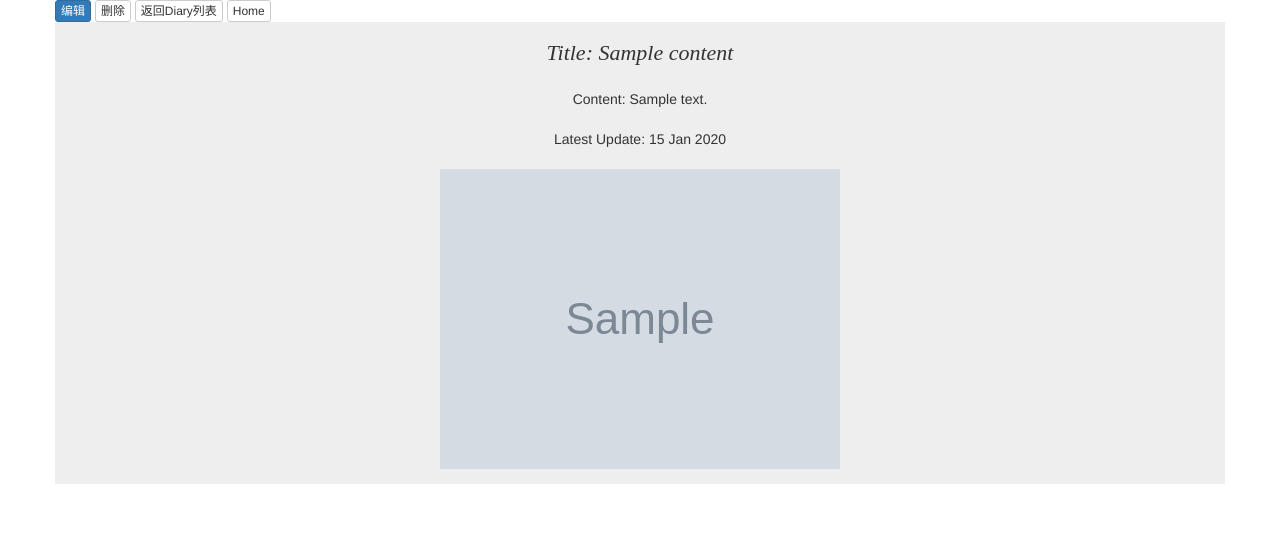
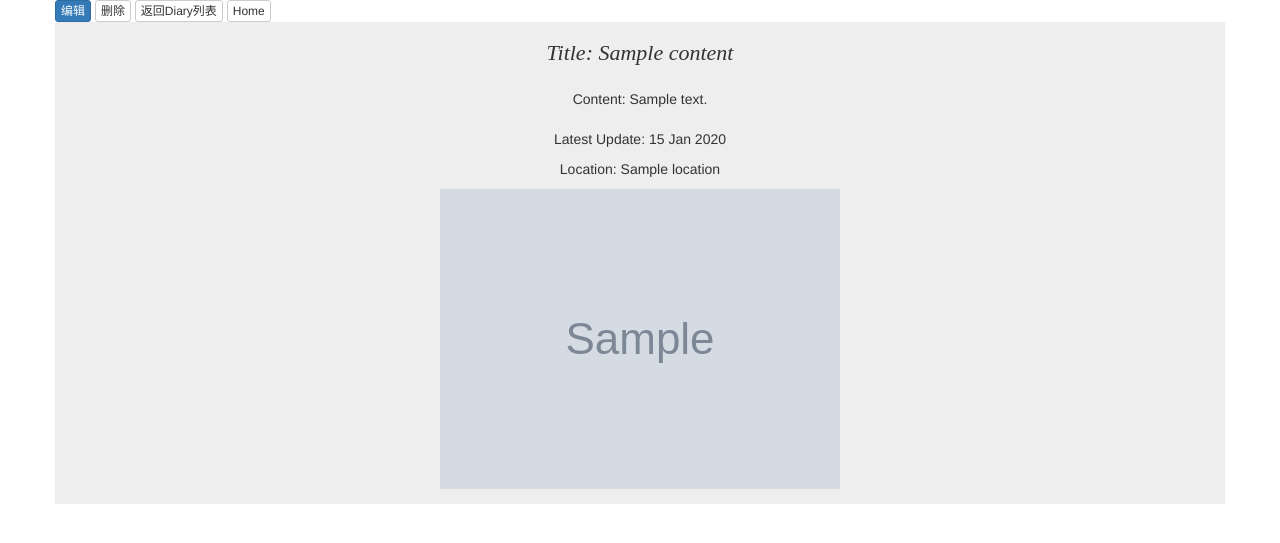
Before and after one commit to zhangyuyu/YourNameDiary, a Node project: template src/views/diary.ejs in a window 1280 px wide. Shown: the top 543 px of the page. Run offline with Node 20 templates, Linux system fonts and the light colour scheme; the template is opened without the code that fills it: most values are stand-ins (such as "Sample title", 1, 10 or a date in 2020); grey boxes marked "Sample" are stand-in pictures; some libraries are stand-ins or nearby versions.

Commit message:
[Yu] Add location

```diff
--- a/src/views/diary.ejs
+++ b/src/views/diary.ejs
@@ -10,7 +10,8 @@
             <div class="diary-inner">
                 <p class="diary-title">Title: <%= content.title %> </p>
                 <p class="diary-content">Content: <%= content.content %> </p>
-                <p class="diary-content">Latest Update: <%= content.updated_at %> </p>
+                <p>Latest Update: <%= content.updated_at %> </p>
+                <p>Location: <%= content.location %> </p>
                 <img src="<%= content.photo %> ">
             </div>
         </diary>
--- a/src/views/editDiary.ejs
+++ b/src/views/editDiary.ejs
@@ -16,6 +16,10 @@
         </div>
 
         <div style="margin-top:5px;">
+            <input name="location" class="form-control" value="<%= content.location %>">
+        </div>
+
+        <div style="margin-top:5px;">
             <a href="/your-name-diary/diary/<%= content.id %>" class="btn btn-default">取消</a>
             <button type="submit" class="btn btn-primary">保存</button>
         </div>
--- a/src/views/newDiary.ejs
+++ b/src/views/newDiary.ejs
@@ -17,6 +17,10 @@
         </div>
 
         <div style="margin-top:5px;">
+            <input name="location" class="form-control" placeholder="你的Location" >
+        </div>
+
+        <div style="margin-top:5px;">
             <a href="/your-name-diary/" class="btn btn-default">取消</a>
             <button type="submit" class="btn btn-primary">保存</button>
         </div>
```
